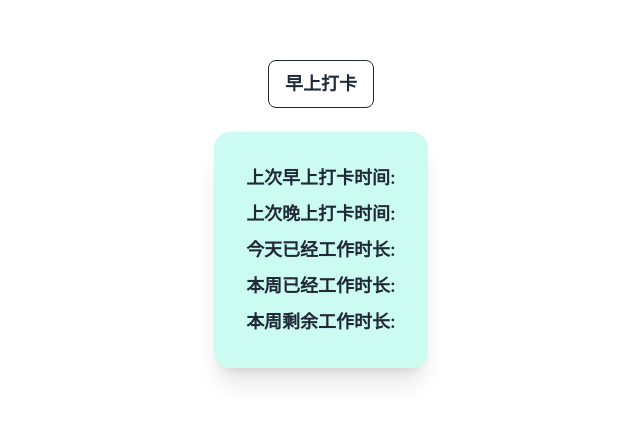
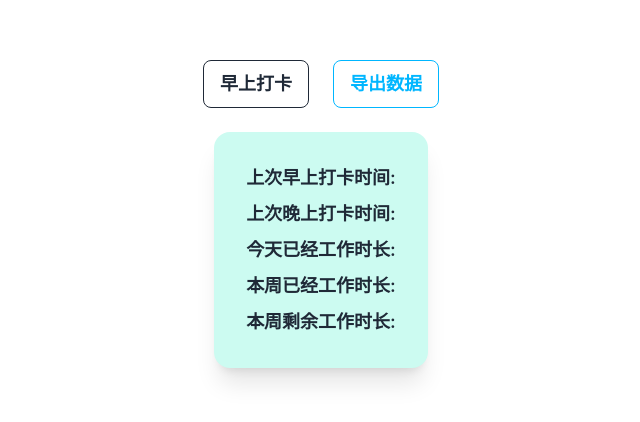
Before and after one commit to zhuba-Ahhh/Check-In, a React (Vite) app: page / in a window 1280 px wide. Shown: the part 186-608 px from the top of the page, without its empty margins (319-959 px from the left). Built offline with nearby package versions, Linux system fonts and the light colour scheme; what zhuba-tools would draw is missing.

Commit message:
feat: :sparkles: 导出数据

```diff
--- a/package.json
+++ b/package.json
@@ -24,7 +24,7 @@
     "react-dom": "^18.2.0",
     "react-error-boundary": "^4.0.13",
     "react-router-dom": "^6.23.0",
-    "zhuba-tools": "^0.0.11"
+    "zhuba-tools": "^0.0.12"
   },
   "devDependencies": {
     "@commitlint/cli": "^19.1.0",
--- a/src/components/CheckInButton.tsx
+++ b/src/components/CheckInButton.tsx
@@ -9,6 +9,7 @@ import {
 } from '../utils';
 import { CheckInType, dayData } from '../types';
 import { Dayjs } from 'dayjs';
+import { copyToClipboard } from 'zhuba-tools';
 
 const CheckInButton = () => {
   const [type, setType] = useState<CheckInType>('morning');
@@ -19,6 +20,21 @@ const CheckInButton = () => {
   const [weeklyDuration, setWeeklyDuration] = useState<string | null>(null);
   const [residualDuration, setResidualDuration] = useState<string | null>(null);
 
+  // 获取周打卡数据
+  const getWeekData = useCallback((): Array<dayData> => {
+    const weekData = getLocalStorage('weekData');
+    try {
+      if (weekData) {
+        return JSON.parse(weekData);
+      }
+    } catch (error) {
+      console.log(error);
+      return [];
+    }
+    return [];
+  }, []);
+
+  // 更新WeekData
   const updateWeekData = useCallback(
     (now: Date) => {
       const stringNow = String(now);
@@ -47,6 +63,7 @@ const CheckInButton = () => {
     },
     [type]
   );
+
   // 点击打卡按钮
   const handleCheckIn = useCallback(() => {
     const now = newDate();
@@ -66,14 +83,11 @@ const CheckInButton = () => {
   useEffect(() => {
     const morningDate = getLocalStorage('morning');
     const nightDate = getLocalStorage('night');
-    const weekData = getLocalStorage('weekData');
-    try {
-      if (weekData) {
-        setWeekData(JSON.parse(weekData));
-      }
-    } catch (error) {
-      console.error(error);
+    const weekData = getWeekData();
+    if (weekData.length > 0) {
+      setWeekData(weekData);
     }
+
     if (morningDate) {
       const dayJSmorningDate = dayJs(morningDate);
       if (dayJSmorningDate.format('dd') === dayJs().format('dd')) {
@@ -83,7 +97,7 @@ const CheckInButton = () => {
     }
 
     nightDate && setNight(dayJs(nightDate).format('MM-DD HH-mm'));
-  }, []);
+  }, [getWeekData]);
 
   // 本周已经工作时长
   useEffect(() => {
@@ -138,14 +152,25 @@ const CheckInButton = () => {
     };
   }, [morning, night, updateWeekData]);
 
+  // 导出周打卡数据到剪贴板
+  const exportData = useCallback(() => {
+    const weekData = getWeekData();
+    copyToClipboard(JSON.stringify(weekData));
+  }, [getWeekData]);
+
   return (
     <>
-      <button
-        className={type === 'morning' ? 'btn btn-outline' : 'btn btn-accent'}
-        onClick={handleCheckIn}
-      >
-        <h2 className="text-lg font-bold">{type === 'morning' ? '早上打卡' : '晚上打卡'}</h2>
-      </button>
+      <div>
+        <button
+          className={type === 'morning' ? 'btn mr-6 btn-outline' : 'btn mr-6 btn-accent'}
+          onClick={handleCheckIn}
+        >
+          <h2 className="text-lg font-bold">{type === 'morning' ? '早上打卡' : '晚上打卡'}</h2>
+        </button>
+        <button className="btn btn-outline btn-info" onClick={exportData}>
+          <h2 className="text-lg font-bold">导出数据</h2>
+        </button>
+      </div>
       <div className="card w-90 shadow-xl bg-teal-100 mt-6">
         <div className="card-body">
           <h2 className="text-lg font-semibold">上次早上打卡时间: {morning}</h2>
```
